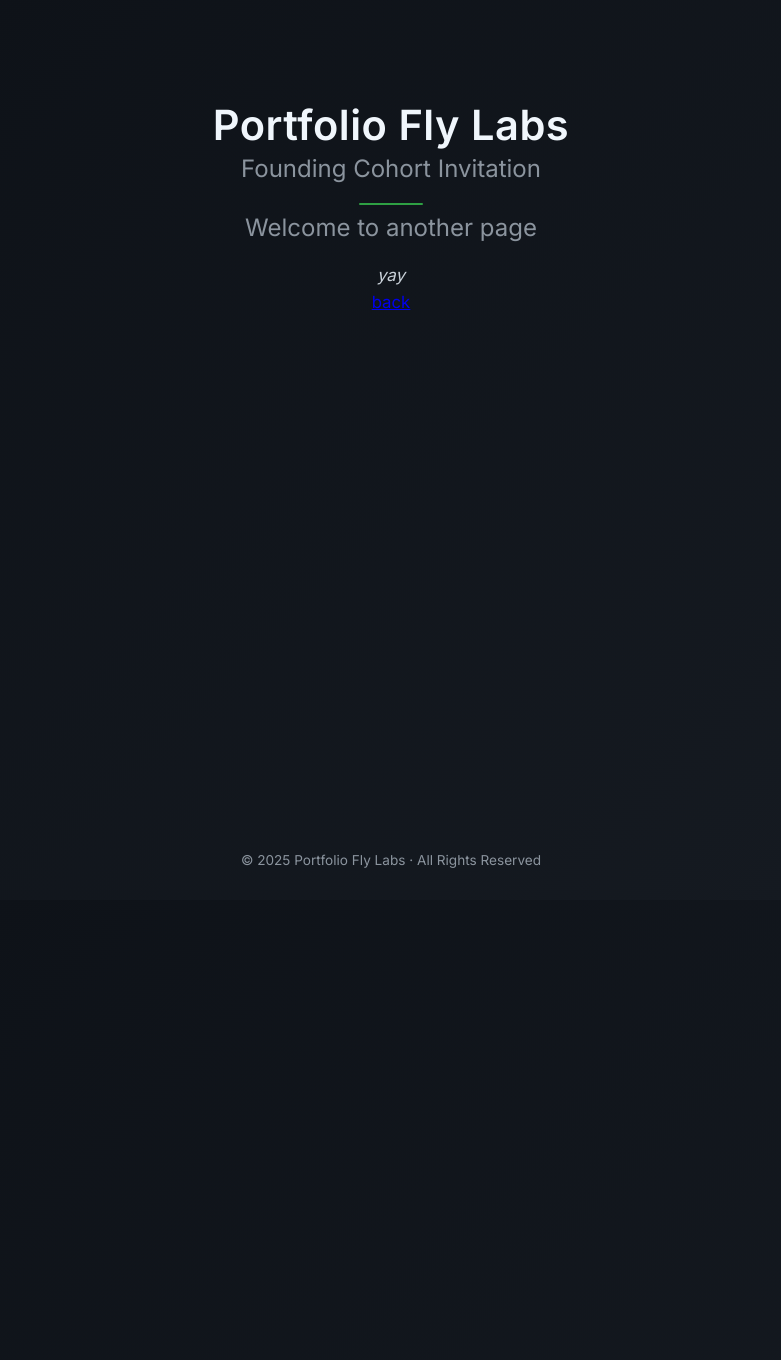
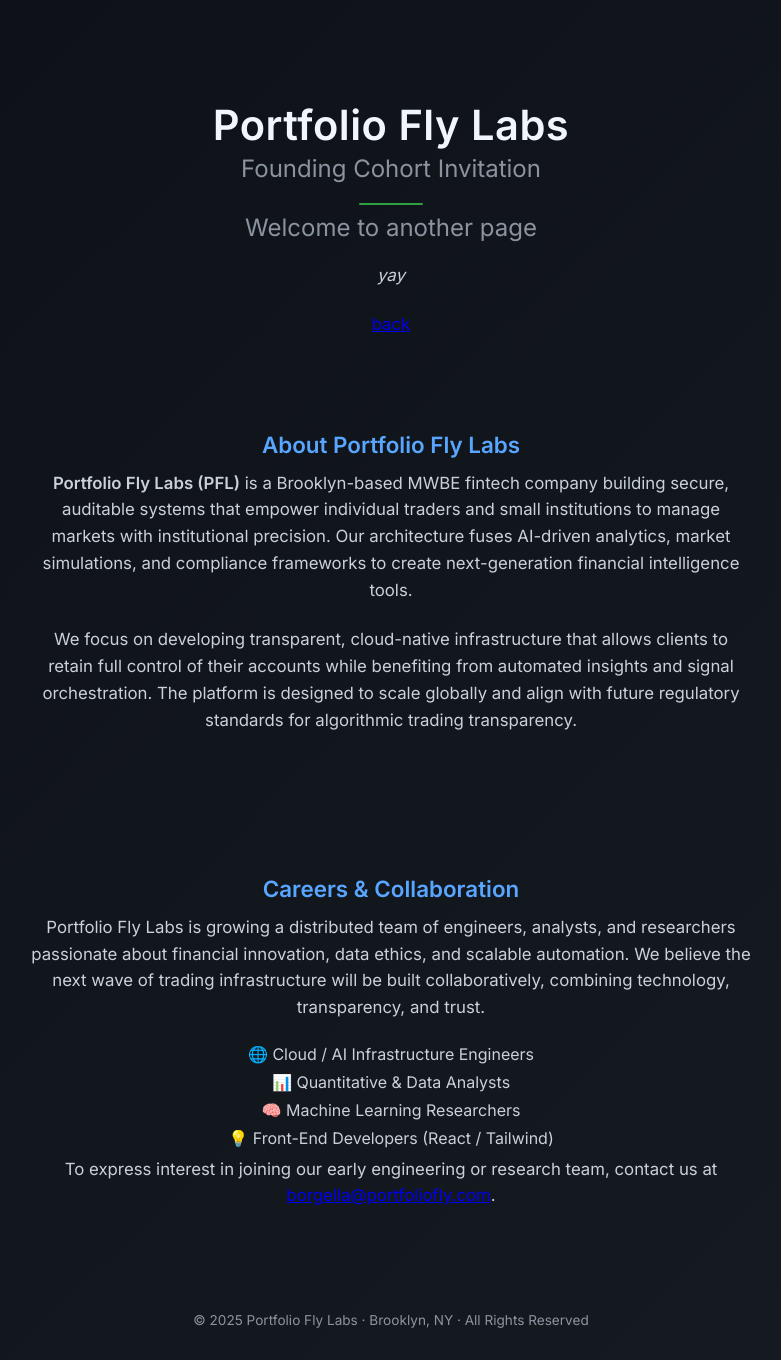
Before and after one commit to borgellaj/portfoliofly.github.io, a Jekyll site: the page built from another-page.md, in a window 1280 px wide. Shown: the whole page, without its empty margins (249-1030 px from the left). Built offline with Jekyll 4.4.1, drawn with Linux system fonts in a browser that asks for light colours; our own code applies the rules of GitHub Pages for plain Markdown files; before the commit the page ends 900 px from its top, so only the background shows below that.

Commit message:
Update default.html

```diff
--- a/_layouts/default.html
+++ b/_layouts/default.html
@@ -28,36 +28,31 @@
       overflow-x:hidden;
       animation: fadeInBody 1.2s ease-in-out;
     }
-
     header {
       margin-top:8vh;
       opacity:0;
       animation: fadeInHeader 1.2s ease forwards;
       animation-delay:0.3s;
     }
-
     h1 {
       font-size:2.3rem;
       margin-bottom:.25rem;
       letter-spacing:0.5px;
     }
-
     h2 {
       font-weight:400;
       color:#8b949e;
       margin-top:0;
     }
-
     p {
-      max-width:640px;
+      max-width:720px;
       line-height:1.6;
       color:#c9d1d9;
-      margin: 0 auto;
+      margin:0 auto 1.4rem;
       opacity:0;
       animation: fadeInContent 1.3s ease forwards;
       animation-delay:0.6s;
     }
-
     .dash {
       width:64px;
       height:2px;
@@ -68,7 +63,6 @@
       animation: fadeInLine 1.2s ease forwards;
       animation-delay:0.5s;
     }
-
     a.button {
       background:#238636;
       color:white;
@@ -83,12 +77,31 @@
       animation: fadeInButton 1.5s ease forwards;
       animation-delay:1.2s;
     }
-
     a.button:hover {
       background:#2ea043;
       transform:translateY(-2px);
     }
-
+    section {
+      padding:3rem 1rem;
+      opacity:0;
+      animation: fadeInContent 1.3s ease forwards;
+      animation-delay:0.7s;
+    }
+    section h3 {
+      color:#58a6ff;
+      font-size:1.4rem;
+      margin-bottom:0.75rem;
+    }
+    ul {
+      list-style:none;
+      padding:0;
+      margin:0 auto;
+      max-width:640px;
+    }
+    li {
+      margin-bottom:.5rem;
+      color:#c9d1d9;
+    }
     footer {
       margin-top:auto;
       padding:2rem;
@@ -98,39 +111,18 @@
       animation: fadeInFooter 1.6s ease forwards;
       animation-delay:1.8s;
     }
-
     main { padding:0 16px; }
-
     @media (min-width:768px) {
       h1 { font-size:2.6rem; }
       p { font-size:1.05rem; }
     }
-
     /* === Animations === */
-    @keyframes fadeInBody {
-      from { opacity:0; }
-      to { opacity:1; }
-    }
-    @keyframes fadeInHeader {
-      from { opacity:0; transform:translateY(-20px); }
-      to { opacity:1; transform:translateY(0); }
-    }
-    @keyframes fadeInLine {
-      from { opacity:0; width:0; }
-      to { opacity:1; width:64px; }
-    }
-    @keyframes fadeInContent {
-      from { opacity:0; transform:translateY(15px); }
-      to { opacity:1; transform:translateY(0); }
-    }
-    @keyframes fadeInButton {
-      from { opacity:0; transform:translateY(10px); }
-      to { opacity:1; transform:translateY(0); }
-    }
-    @keyframes fadeInFooter {
-      from { opacity:0; }
-      to { opacity:1; }
-    }
+    @keyframes fadeInBody { from { opacity:0; } to { opacity:1; } }
+    @keyframes fadeInHeader { from { opacity:0; transform:translateY(-20px); } to { opacity:1; transform:translateY(0); } }
+    @keyframes fadeInLine { from { opacity:0; width:0; } to { opacity:1; width:64px; } }
+    @keyframes fadeInContent { from { opacity:0; transform:translateY(15px); } to { opacity:1; transform:translateY(0); } }
+    @keyframes fadeInButton { from { opacity:0; transform:translateY(10px); } to { opacity:1; transform:translateY(0); } }
+    @keyframes fadeInFooter { from { opacity:0; } to { opacity:1; } }
   </style>
 </head>
 
@@ -143,8 +135,32 @@
 
   <main>
     {{ content }}
+
+    <!-- === ABOUT SECTION === -->
+    <section id="about">
+      <h3>About Portfolio Fly Labs</h3>
+      <p><strong>Portfolio Fly Labs (PFL)</strong> is a Brooklyn-based MWBE fintech company building secure, auditable systems that empower individual traders and small institutions to manage markets with institutional precision. Our architecture fuses AI-driven analytics, market simulations, and compliance frameworks to create next-generation financial intelligence tools.</p>
+
+      <p>We focus on developing transparent, cloud-native infrastructure that allows clients to retain full control of their accounts while benefiting from automated insights and signal orchestration. The platform is designed to scale globally and align with future regulatory standards for algorithmic trading transparency.</p>
+    </section>
+
+    <!-- === CAREERS SECTION === -->
+    <section id="careers">
+      <h3>Careers & Collaboration</h3>
+      <p>Portfolio Fly Labs is growing a distributed team of engineers, analysts, and researchers passionate about financial innovation, data ethics, and scalable automation. We believe the next wave of trading infrastructure will be built collaboratively, combining technology, transparency, and trust.</p>
+
+      <ul>
+        <li>🌐 Cloud / AI Infrastructure Engineers</li>
+        <li>📊 Quantitative & Data Analysts</li>
+        <li>🧠 Machine Learning Researchers</li>
+        <li>💡 Front-End Developers (React / Tailwind)</li>
+      </ul>
+
+      <p>To express interest in joining our early engineering or research team, contact us at <a href="mailto:borgella@portfoliofly.com">borgella@portfoliofly.com</a>.</p>
+    </section>
+
   </main>
 
-  <footer>© 2025 Portfolio Fly Labs · All Rights Reserved</footer>
+  <footer>© 2025 Portfolio Fly Labs · Brooklyn, NY · All Rights Reserved</footer>
 </body>
 </html>
```
